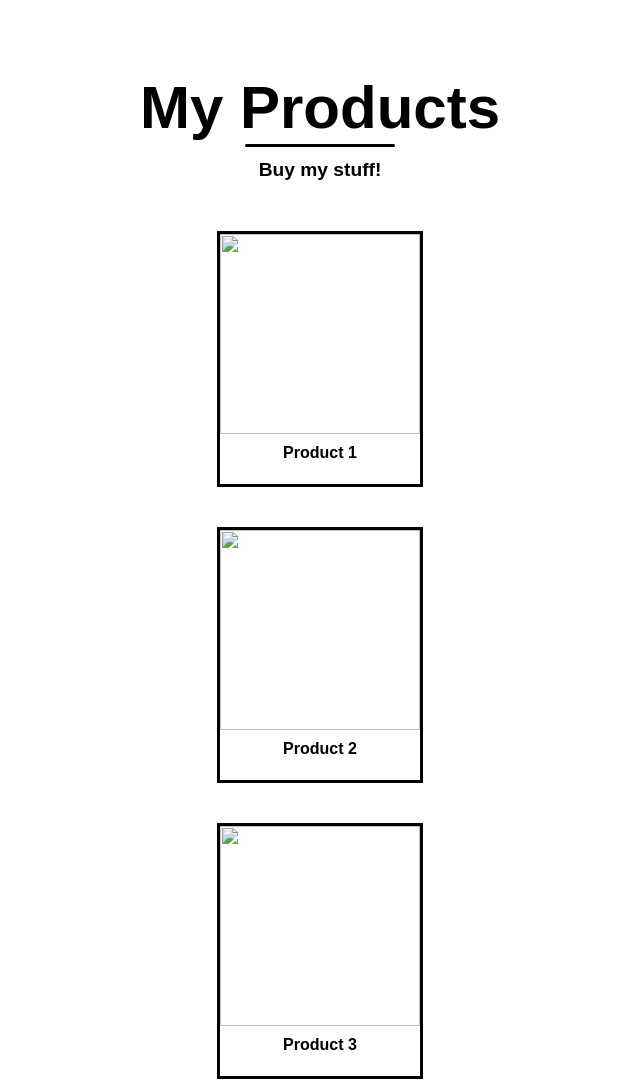
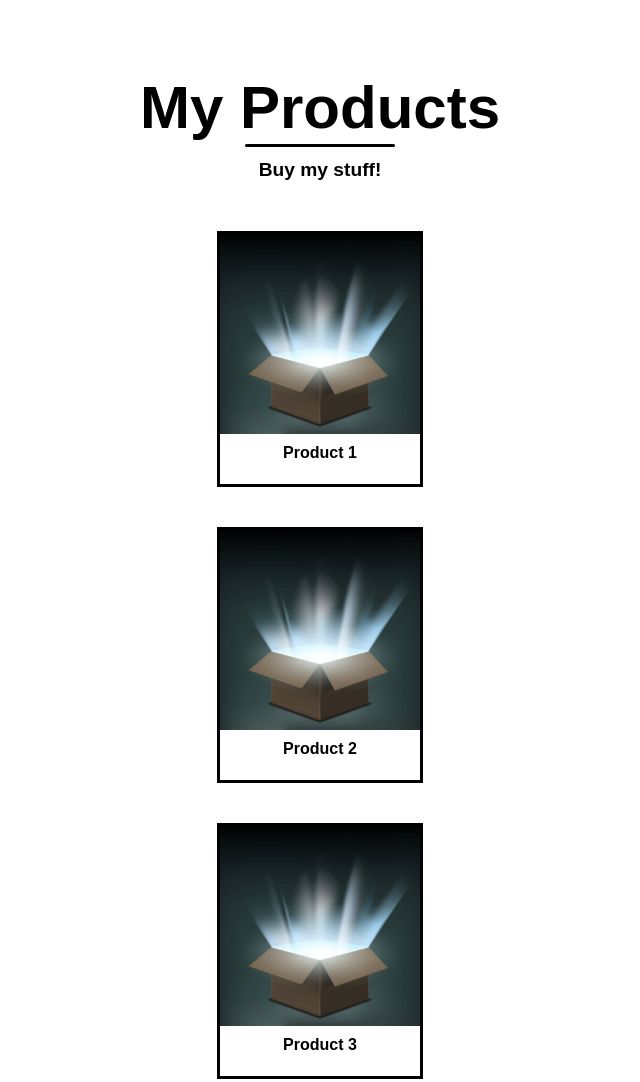
Before and after one commit to WebGeniusSites/minimal, a plain HTML site: page index.html in a window 1280 px wide. Shown: the part 1771-2853 px from the top of the page, without its empty margins (320-960 px from the left). Drawn offline with nearby package versions, Linux system fonts and the light colour scheme; the site is published under a folder, as on GitHub Pages, so addresses that start at the root find nothing.

Commit message:
Updated index.html

```diff
--- a/index.html
+++ b/index.html
@@ -105,21 +105,21 @@
             <!--───────────────card───────────────-->
 
             <div class="card">
-              <img class="work-img" src="/box.jpg">
+              <img class="work-img" src="box.jpg">
               <a href="about:blank" target="_blank">
                 <!--Link to project-->
                 <div class="work-content">Product 1</div>
               </a>
             </div>
             <div class="card">
-              <img class="work-img" src="/box.jpg">
+              <img class="work-img" src="box.jpg">
               <a href="about:blank" target="_blank">
                 <!--Link to project-->
                 <div class="work-content">Product 2</div>
               </a>
             </div>
             <div class="card">
-              <img class="work-img" src="/box.jpg">
+              <img class="work-img" src="box.jpg">
               <a href="about:blank" target="_blank">
                 <!--Link to project-->
                 <div class="work-content">Product 3</div>
```
